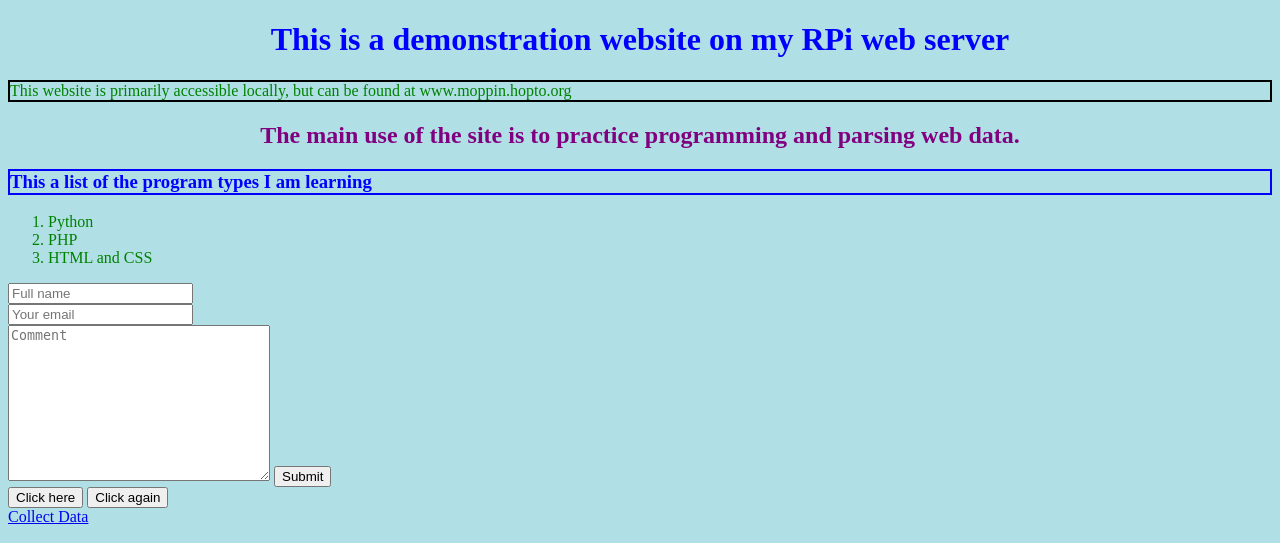
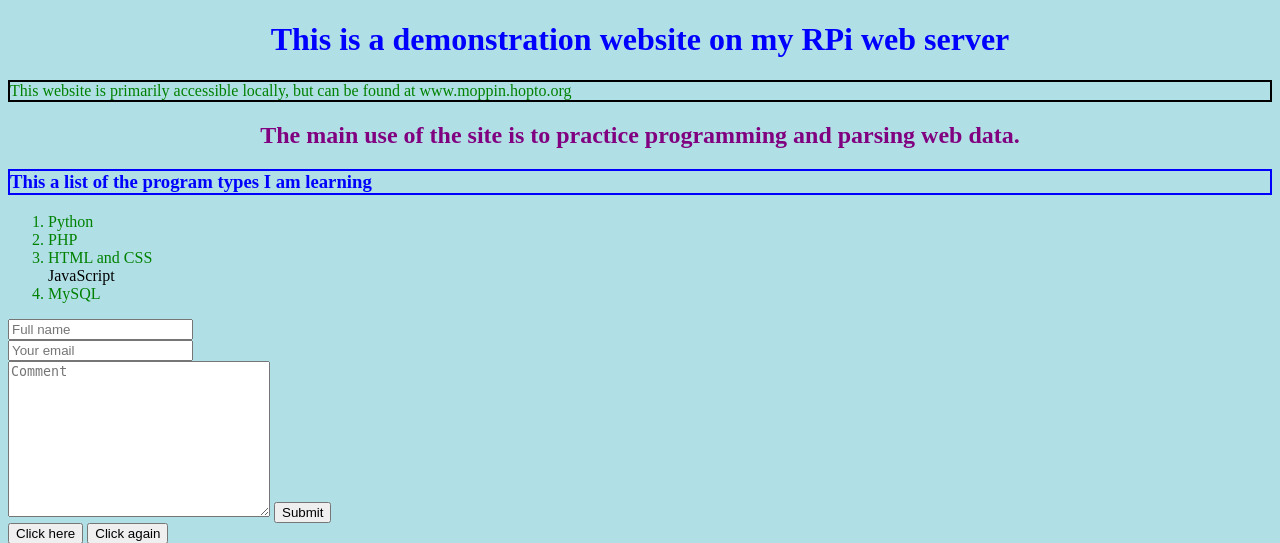
Before and after one commit to mgmdvm/Website-coding, a PHP site: page / in a window 1280 px wide. Shown: the top 543 px of the page. Run offline with PHP 8.4, Linux system fonts and the light colour scheme.

Commit message:
Added MySQL and JavaScript to learning list

```diff
--- a/index.php
+++ b/index.php
@@ -21,6 +21,8 @@ web data.</h2>
     <li>Python</li>
     <li>PHP</li>
     <li>HTML and CSS</li>
+    <lik>JavaScript</lik>
+    <li>MySQL</li>
 </ol>
 
 <form action="includes/comment.inc.php" method="POST">
```
